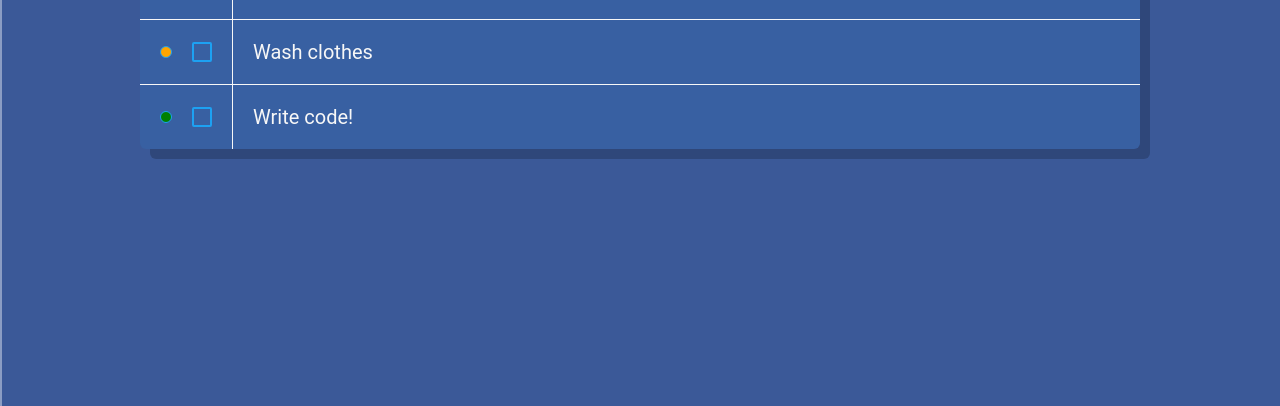
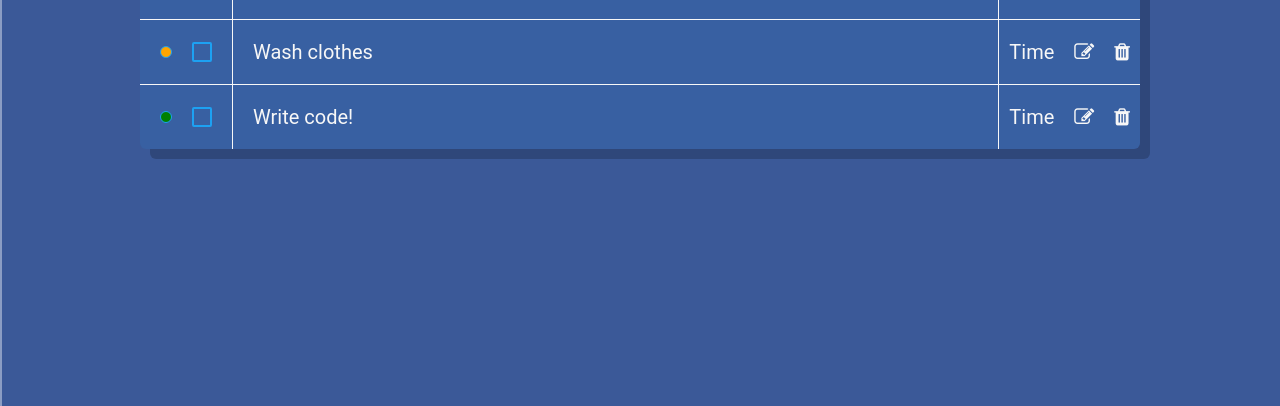
Before and after one commit to timjacksonm/ToDo-List, a plain HTML site: page index.html in a window 1280 px wide. Shown: the part 359-765 px from the top of the page. Drawn offline with Linux system fonts and the light colour scheme.

Commit message:
added icons for modify & delete on todo task.

```diff
--- a/index.html
+++ b/index.html
@@ -4,6 +4,7 @@
     <meta name="viewport" content="width=device-width, initial-scale=1.0">
     <link rel="stylesheet" type="text/reset" href="reset.css" />
     <link rel="stylesheet" type="text/css" href="style.css" />
+    <link rel="stylesheet" href="http://cdnjs.cloudflare.com/ajax/libs/font-awesome/4.4.0/css/font-awesome.min.css">
     <title>Todo List</title>
 </head>
 <body>
@@ -45,6 +46,13 @@
                     <input type="checkbox" id="first" checked/>
                     <span class="checkmark"></span>
                     <p class="labelDisc">do homework assighment #1</p>
+                    <p class="time">Time</p>
+                    <button type="reset" class="modify">
+                      <i class="fa fa-pencil-square-o"></i>
+                    </button>
+                    <button type="reset" class="delete">
+                      <i class="fa fa-trash"></i>
+                    </button>
                   </label>
                 </li>
                 <li class="listItem">
@@ -53,6 +61,13 @@
                         <input type="checkbox" id="second"/>
                         <span class="checkmark"></span>
                         <p class="labelDisc">Wash clothes</p>
+                        <p class="time">Time</p>
+                        <button type="reset" class="modify">
+                          <i class="fa fa-pencil-square-o"></i>
+                        </button>
+                        <button type="reset" class="delete">
+                          <i class="fa fa-trash"></i>
+                        </button>
                     </label>
                   </li>
                   <li class="listItem">
@@ -61,6 +76,13 @@
                         <input type="checkbox" id="third" />
                         <span class="checkmark"></span>
                         <p class="labelDisc">Write code!</p>
+                        <p class="time">Time</p>
+                        <button type="reset" class="modify">
+                          <i class="fa fa-pencil-square-o"></i>
+                        </button>
+                        <button type="reset" class="delete">
+                          <i class="fa fa-trash"></i>
+                        </button>
                     </label>
                   </li>
               </ul>
--- a/style.css
+++ b/style.css
@@ -229,6 +229,7 @@ main {
 }
 .labelDisc {
   display: flex;
+  flex: 1;
   align-self: center;
   position: relative;
   cursor: pointer;
@@ -256,6 +257,24 @@ main {
 .checkLabel input:checked ~ .labelDisc:after {
   width: 85%;
 }
+.time {
+  padding: 20px 10px;
+  border-left: 1px solid var(--primary-text);
+}
+.modify {
+  padding: 20px 10px;
+  border: none;
+  background: none;
+  font-size: inherit;
+  color: inherit;
+}
+.delete {
+  padding: 20px 10px;
+  border: none;
+  background: none;
+  font-size: inherit;
+  color: inherit;
+}
 /* FOOTER | BOTTOM OF PAGE */
 .footer {
   background: rgba(12, 12, 13, 0.78);
```
